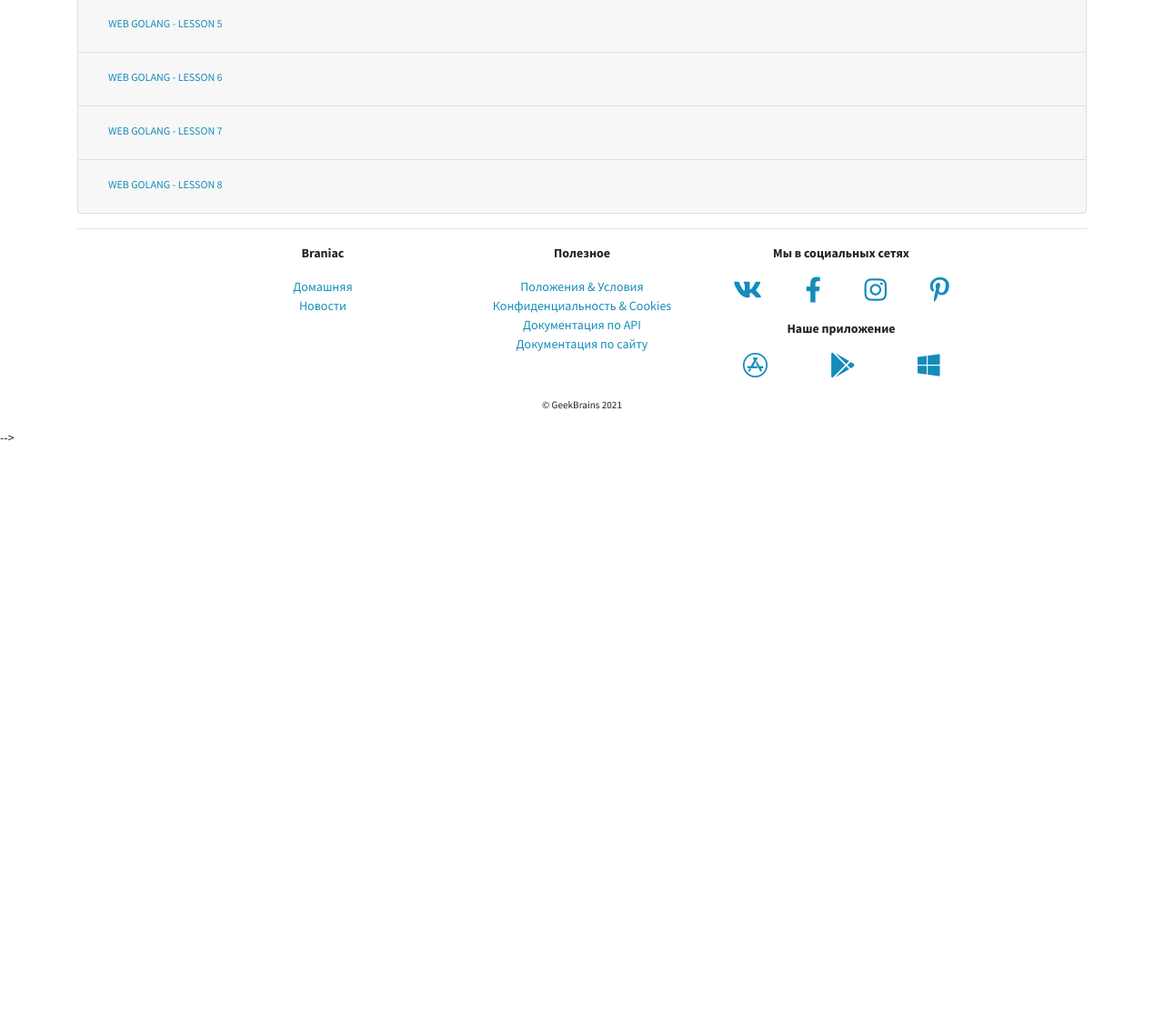
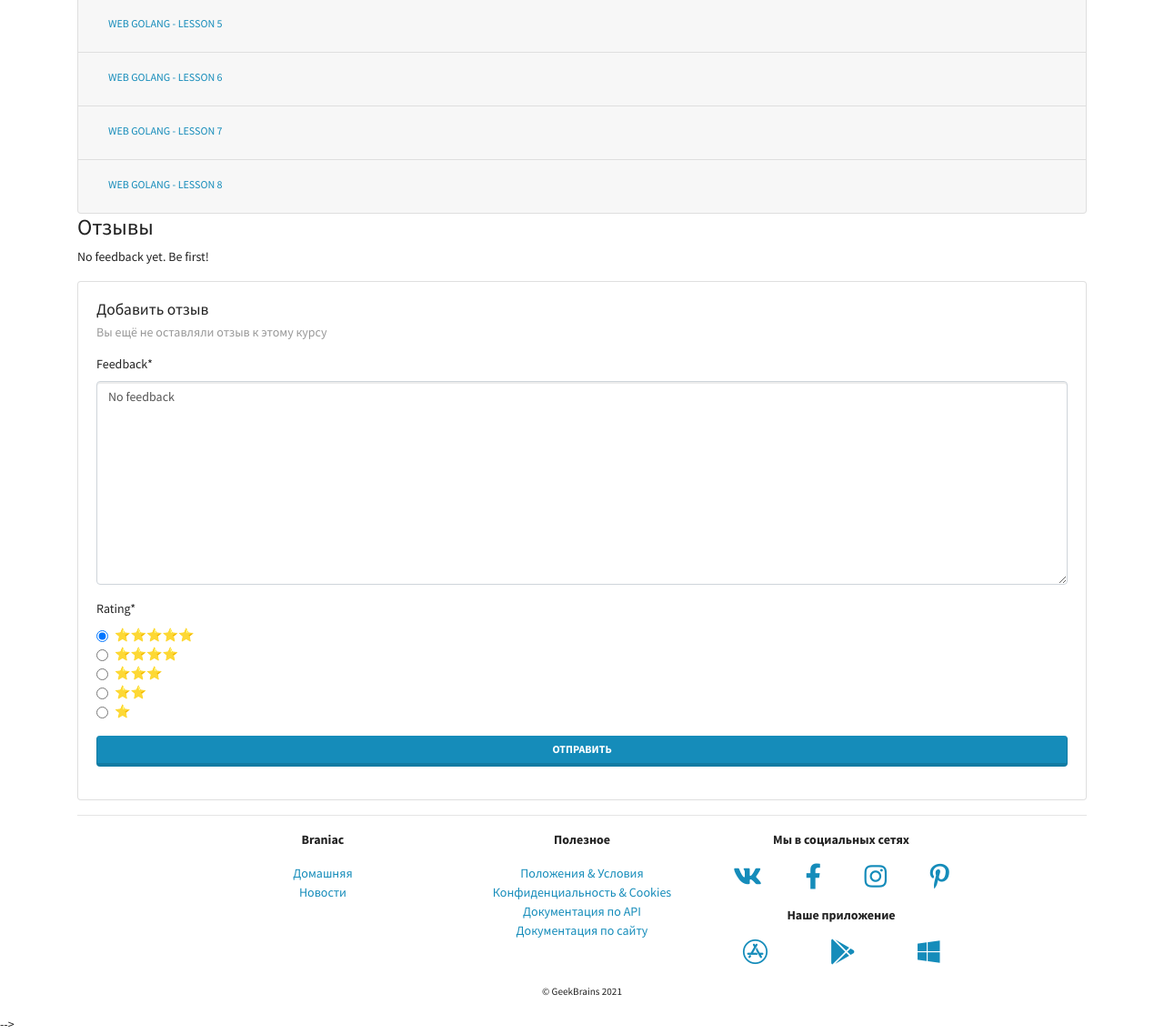
Before and after one commit to DashViolin/gb_django, a Django app: page /mainapp/courses/2/ in a window 1280 px wide. Shown: the part 746-1883 px from the top of the page at 91% size. Before the commit the page ends 1230 px from the top, so only its background shows below. Run offline with Django 3.2, Linux system fonts and the light colour scheme; a user stored in the database is signed in; data comes from the database, SQL or seed files in the repository; tables that the repository leaves empty hold one stand-in row (values such as "Sample post"); parts of the project's set-up code (start-up, migrations or seed data) failed here and were passed over; some libraries are stand-ins or nearby versions.

Commit message:
lesson_6 Feedbacks with AJAX

```diff
--- a/config/settings.py
+++ b/config/settings.py
@@ -145,7 +145,7 @@ MESSAGE_STORAGE = "django.contrib.messages.storage.session.SessionStorage"
 # Internationalization
 # https://docs.djangoproject.com/en/3.2/topics/i18n/
 
-LANGUAGE_CODE = "en-us"
+LANGUAGE_CODE = "ru-ru"
 
 TIME_ZONE = "Europe/Moscow"
 
--- a/mainapp/admin.py
+++ b/mainapp/admin.py
@@ -17,12 +17,10 @@ class LessonAdmin(admin.ModelAdmin):
     get_course_name.short_description = _("Course")
 
     def delete(self, request, queryset):
-        # queryset.update(deleted=True)
         for item in queryset:
             item.delete()
 
     def restore(self, request, queryset):
-        # queryset.update(deleted=False)
         for item in queryset:
             item.restore()
 
@@ -32,4 +30,4 @@ class LessonAdmin(admin.ModelAdmin):
     ordering = ["-course__name", "-num"]
     list_per_page = 5
     list_filter = ["course", "created", "deleted"]
-    actions = [delete.__name__, restore.__name__]
+    actions = ["delete", "restore"]
--- /dev/null
+++ b/mainapp/forms.py
@@ -0,0 +1,21 @@
+from django import forms
+
+from mainapp import models as mainapp_models
+
+
+class CourseFeedbackForm(forms.ModelForm):
+    def __init__(self, *args, course=None, user=None, **kwargs):
+        ret = super().__init__(*args, **kwargs)
+        if course and user:
+            self.fields["course"].initial = course.pk
+            self.fields["user"].initial = user.pk
+        return ret
+
+    class Meta:
+        model = mainapp_models.CourseFeedback
+        fields = ("course", "user", "feedback", "rating")
+        widgets = {
+            "course": forms.HiddenInput(),
+            "user": forms.HiddenInput(),
+            "rating": forms.RadioSelect(),
+        }
--- a/mainapp/models.py
+++ b/mainapp/models.py
@@ -1,5 +1,6 @@
 import json
 
+from django.contrib.auth import get_user_model
 from django.db import models
 from django.utils.translation import gettext_lazy as _
 
@@ -53,6 +54,17 @@ class Courses(MainappBaseModel):
 
     def __str__(self) -> str:
         return f"{self.pk} {self.name}"
+
+
+class CourseFeedback(MainappBaseModel):
+    RATING = ((5, "⭐⭐⭐⭐⭐"), (4, "⭐⭐⭐⭐"), (3, "⭐⭐⭐"), (2, "⭐⭐"), (1, "⭐"))
+    course = models.ForeignKey(Courses, on_delete=models.CASCADE, verbose_name=_("Course"))
+    user = models.ForeignKey(get_user_model(), on_delete=models.CASCADE, verbose_name=_("User"))
+    feedback = models.TextField(default=_("No feedback"), verbose_name=_("Feedback"))
+    rating = models.SmallIntegerField(choices=RATING, default=5, verbose_name=_("Rating"))
+
+    def __str__(self):
+        return f"{self.course} ({self.user})"
 
 
 class Lessons(MainappBaseModel):
--- a/mainapp/templates/mainapp/courses_detail.html
+++ b/mainapp/templates/mainapp/courses_detail.html
@@ -1,4 +1,5 @@
 {% extends 'base.html' %}
+{% load crispy_forms_tags %}
 {% load static markdownify %}
 
 {% block title %}
@@ -88,4 +89,60 @@
   {% endfor %}
 
   </div>
+  <h3>Отзывы</h3>
+
+  <div id="feedback_list">
+    {% if feedback_list %}
+      {% for item in feedback_list %}
+        {% include 'mainapp/includes/feedback_card.html' %}
+      {% endfor %}
+    {% else %}
+      <p>
+        No feedback yet. Be first!
+      </p>
+    {% endif %}
+  </div>
+
+  {% if feedback_form %}
+  <div class="card" id="cardForm">
+    <div class="card-body">
+      <h5 class="card-title">Добавить отзыв</h5>
+      <h6 class="card-subtitle mb-2 text-muted">Вы ещё не оставляли отзыв к этому курсу</h6>
+      <p class="card-text">
+      <form action="{% url 'mainapp:course_feedback' %}" method="POST" id="feedbackForm">
+        {% csrf_token %}
+        {{ feedback_form|crispy }}
+      </form>
+      <button id="feedbackSubmit" class="btn btn-primary btn-block">Отправить</button>
+      </p>
+    </div>
+  </div>
+  {% endif %}
+
 {% endblock content %}
+
+{% block js %}
+  <script>
+    $(document).ready(function () {
+
+      {% if feedback_form %}
+        $("#feedbackSubmit").click(function () {
+
+          $("#cardForm").hide();
+
+          var $form = $("#feedbackForm");
+          $.ajax({
+            type: "POST",
+            url: $form.attr("action"),
+            data: $form.serialize(),
+            success: function (data) {
+              $("#feedback_list").append(data.card);
+            }
+          });
+
+        });
+      {% endif %}
+
+    });
+  </script>
+{% endblock js %}
--- a/mainapp/urls.py
+++ b/mainapp/urls.py
@@ -17,6 +17,7 @@ urlpatterns = [
     path("news/<int:pk>/delete", views.NewsDeleteView.as_view(), name="news_delete"),
     path("courses/", views.CoursesListView.as_view(), name="courses"),
     path("courses/<int:pk>/", views.CoursesDetailView.as_view(), name="courses_detail"),
+    path("course_feedback/", views.CourseFeedbackFormProcessView.as_view(), name="course_feedback"),
     path("contacts/", views.ContactsPageView.as_view(), name="contacts"),
     path("doc_site/", views.DocSitePageView.as_view(), name="doc_site"),
     path("search-in-google", views.GoogleRedirectView.as_view(), name="search_in_google"),
--- a/mainapp/views.py
+++ b/mainapp/views.py
@@ -1,10 +1,13 @@
 from typing import Any, Dict, Optional
 
-from django.contrib.auth.mixins import PermissionRequiredMixin
+from django.contrib.auth.mixins import LoginRequiredMixin, PermissionRequiredMixin
+from django.http import JsonResponse
 from django.shortcuts import get_object_or_404
+from django.template.loader import render_to_string
 from django.urls import reverse_lazy
 from django.views.generic import CreateView, DeleteView, DetailView, ListView, RedirectView, TemplateView, UpdateView
 
+from mainapp import forms as mainapp_forms
 from mainapp import models as mainapp_models
 
 
@@ -53,15 +56,6 @@ class CoursesListView(TemplateView):
         return context
 
 
-class ContactsPageView(TemplateView):
-    template_name: str = "mainapp/contacts.html"
-
-    def get_context_data(self, **kwargs):
-        context = super(CoursesListView, self).get_context_data(**kwargs)
-        context["data"] = mainapp_models.Courses.objects.all()[:7]
-        return context
-
-
 class CoursesDetailView(TemplateView):
     template_name: str = "mainapp/courses_detail.html"
 
@@ -70,6 +64,38 @@ class CoursesDetailView(TemplateView):
         context["course_object"] = get_object_or_404(mainapp_models.Courses, pk=pk)
         context["lessons"] = mainapp_models.Lessons.objects.filter(course=context["course_object"])
         context["teachers"] = mainapp_models.Teachers.objects.filter(course=context["course_object"])
+        if (
+            not self.request.user.is_anonymous
+            and not mainapp_models.CourseFeedback.objects.filter(
+                course=context["course_object"], user=self.request.user
+            ).count()
+        ):
+            context["feedback_form"] = mainapp_forms.CourseFeedbackForm(
+                course=context["course_object"],
+                user=self.request.user,
+            )
+        context["feedback_list"] = mainapp_models.CourseFeedback.objects.filter(
+            course=context["course_object"]
+        ).order_by("-created", "-rating")[:5]
+        return context
+
+
+class CourseFeedbackFormProcessView(LoginRequiredMixin, CreateView):
+    model = mainapp_models.CourseFeedback
+    form_class = mainapp_forms.CourseFeedbackForm
+
+    def form_valid(self, form):
+        self.object = form.save()
+        rendered_card = render_to_string("mainapp/includes/feedback_card.html", context={"item": self.object})
+        return JsonResponse({"card": rendered_card})
+
+
+class ContactsPageView(TemplateView):
+    template_name: str = "mainapp/contacts.html"
+
+    def get_context_data(self, **kwargs: any) -> Dict[str, Any]:
+        context = super().get_context_data(**kwargs)
+        context["data"] = mainapp_models.contacts_data
         return context
 
 
```
Also changed, not shown: mainapp/templates/mainapp/includes/feedback_card.html (added, +9 -0 lines), authapp/migrations/0004_alter_customuser_username.py (added), mainapp/migrations/0012_coursefeedback.py (added), mainapp/migrations/0013_auto_20220606_0031.py (added), 1 other file. Lines whose indentation alone changed are shown as unchanged.
